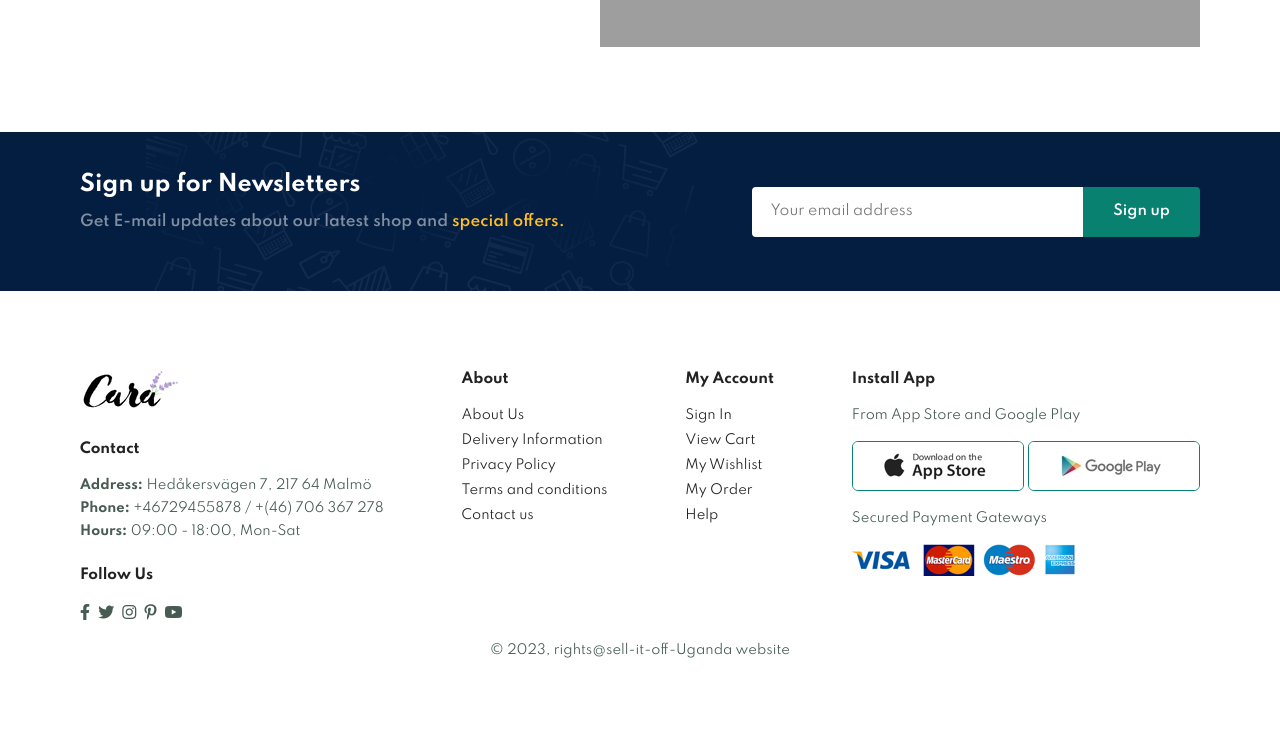
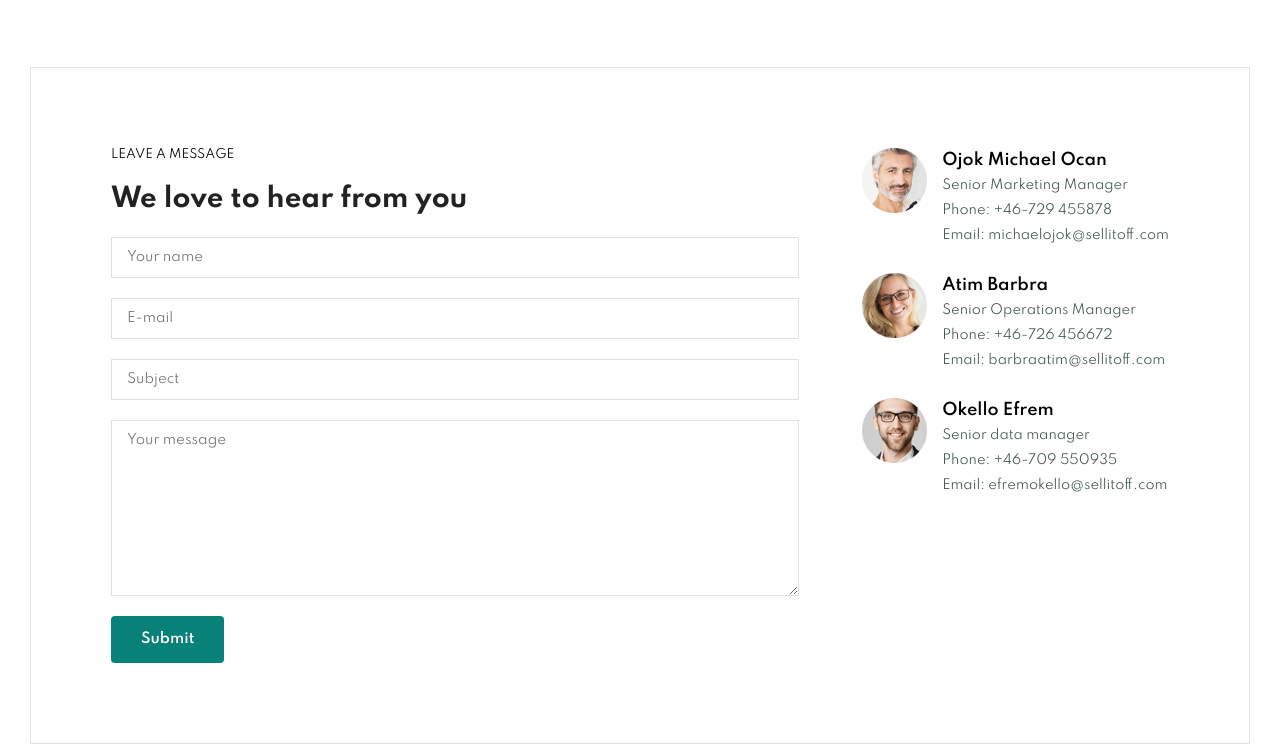
Before and after one commit to Michaelojok11/sell_it_off_Uganda, a plain HTML site: page sell-it-off-Uganda/contact.html in a window 1280 px wide. Shown: the part 848-1596 px from the top of the page. Before the commit the page ends 1554 px from the top, so only its background shows below. Drawn offline with Linux system fonts and the light colour scheme; grey boxes are pictures that could not be loaded.

Commit message:
update git

```diff
--- a/sell-it-off-Uganda/contact.html
+++ b/sell-it-off-Uganda/contact.html
@@ -62,7 +62,8 @@
         <p> We love to hear from you </p>
      </section>
      <!-- End of hero section -->
-     <!--  -->
+
+     <!-- Contact and map  -->
      <section id="contact-details" class="section-p1">
         <div class="details">
             <span>GET IN TOUCH </span>
@@ -95,6 +96,43 @@
             width="600" height="450" style="border:0;" allowfullscreen="" loading="lazy" referrerpolicy="no-referrer-when-downgrade"></iframe>
         </div>
      </section>
+     <!-- End of map and contact -->
+
+     <!-- contact form -->
+     <section id="form-details">
+        <form action="#">
+            <span> LEAVE A MESSAGE  </span>
+            <h2> We love to hear from you </h2>
+            <input type="text" placeholder="Your name">
+            <input type="text" placeholder="E-mail">
+            <input type="text" placeholder="Subject">
+            <textarea name="" id="" cols="30" rows="10" placeholder="Your message"></textarea>
+            <button class="normal">Submit</button>
+        </form>
+
+        <!-- personnels -->
+        <div class="people">
+            <!-- Senior marketing manager -->
+            <div>
+                <img src="img/people/1.png" alt="">
+                <p><span>Ojok Michael Ocan</span> Senior Marketing Manager <br> Phone: +46-729 455878 <br> Email: michaelojok@sellitoff.com </p>
+            </div>
+            <!-- Senior  -->
+            <div>
+                <img src="img/people/3.png" alt="">
+                <p><span>Atim Barbra</span> Senior Operations Manager <br> Phone: +46-726 456672 <br> Email: barbraatim@sellitoff.com </p>
+            </div>
+            <!--  -->
+            <div>
+                <img src="img/people/2.png" alt="">
+                <p><span>Okello Efrem</span> Senior data manager <br> Phone: +46-709 550935 <br> Email: efremokello@sellitoff.com </p>
+            </div>
+
+        </div>
+
+     </section>
+     <!-- End of contact form -->
+
 
      <!-- Newsletter -->
     <section id="newsletter" class="section-p1 section-m1">
--- a/sell-it-off-Uganda/style.css
+++ b/sell-it-off-Uganda/style.css
@@ -777,11 +777,13 @@ footer .copyright{
   width: 40%;
 }
 
-#contact-details .details span {
+#contact-details .details span,
+#form-details form span {
   font-size: 12px;
 }
 
-#contact-details .details h2 {
+#contact-details .details h2,
+#form-details form h2 {
   font-size: 26px;
   line-height: 35px;
   padding: 20px 0;
@@ -808,13 +810,74 @@ footer .copyright{
   font-size: 14px;
 }
 
+#contact-details .map {
+  width: 55%;
+  height: 400px;
+}
+
+#contact-details .map iframe {
+  width: 100%;
+  height: 100%;
+}
+
+/* form */
+
+#form-details {
+  display: flex;
+  justify-content: space-between;
+  margin: 30px;
+  padding: 80px;
+  border: 1px solid #e1e1e1;
 
 
+}
 
+#form-details form {
+  width: 65%;
+  display: flex;
+  flex-direction: column;
+  align-items: flex-start;
+}
 
+#form-details form input,
+#form-details form textarea {
+  width: 100%;
+  padding: 12px 15px;
+  outline: none;
+  margin-bottom: 20px;
+  border: 1px solid #e1e1e1;
+}
 
+#form-details form button {
+  background-color: #088178;
+  color: white;
+}
 
+#form-details .people div {
+  padding-bottom: 25px;
+  display: flex;
+  align-items: flex-start;
+}
 
+#form-details .people div img {
+  width: 65px;
+  height: 65px;
+  object-fit: cover;
+  margin-right: 15px;
+}
+
+#form-details .people div p {
+  margin: 0;
+  font-size: 13px;
+  line-height: 25px;
+}
+
+#form-details .people div p span {
+  display: flex;
+  font-size: 16px;
+  font-weight: 600;
+  color: black;
+}
 
 
 
```
